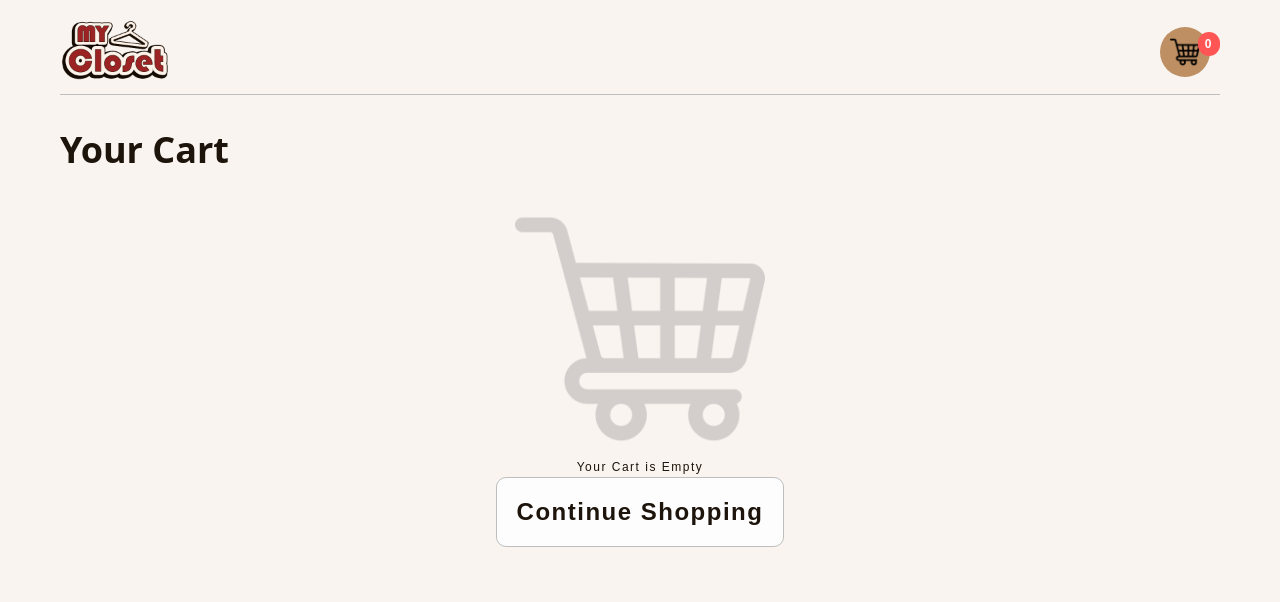
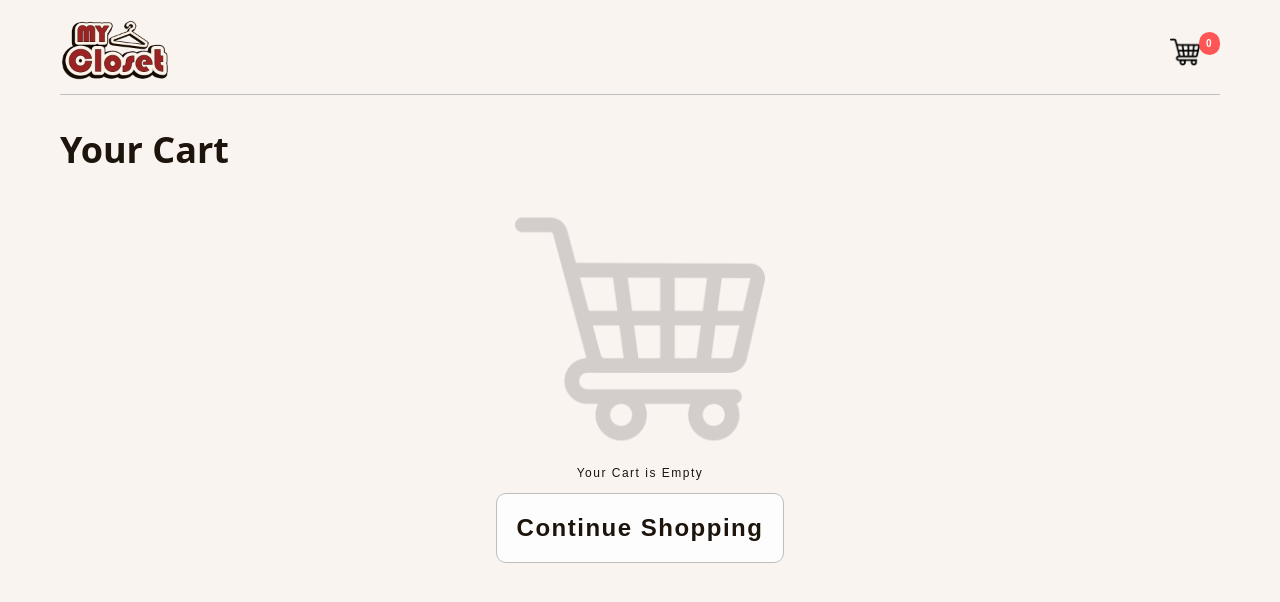
Before and after one commit to athomas97/ecommerce_website, a React (Vite) app in the folder ecommerce_website/: page /checkout in a window 1280 px wide. Shown: the top 602 px of the page. Built offline with nearby package versions, Linux system fonts and the light colour scheme; a web font is replaced by a local one.

Commit message:
minor styling updates

```diff
--- a/ecommerce_website/src/App.css
+++ b/ecommerce_website/src/App.css
@@ -17,7 +17,7 @@
   --h2-font-size: 28px;
   --h3-font-size: 24px;
   --p-font-size: 12px;
-  --label-font-size: 12px;
+  --label-font-size: 10px;
   --border-radius: 10px;
   --border-radius-lrg: 40px;
   --bold: 700;
@@ -73,14 +73,9 @@
     inset: 50% auto auto 50%;
     width: 50px;
     height: 50px;
-<<<<<<< HEAD
-    border-radius: 50%;
-    background-color: var(--gray-2);
-=======
     left: 18px;
     border-radius: 100%;
     background-color: var(--orange);
->>>>>>> main
     opacity: 0;
     transform: translate(-50%, -50%);
     z-index: -1;
@@ -159,6 +154,7 @@
 #cart-item.product-card {
   border: 1px solid var(--gray-3);
   border-radius: var(--border-radius);
+  padding: var(--spacing-3);
 }
 
 .product-card-header {
@@ -198,7 +194,7 @@
 
 .product-clickable-area:hover .product-img-container::after,
 .product-clickable-area.product-img-container:hover::after {
-  opacity: 0.4;
+  opacity: 0.2;
 }
 
 .product-clickable-area:hover .sold-out {
@@ -272,10 +268,6 @@
 }
 
 #product-availability {
-  position: absolute;
-  z-index: 2;
-  bottom: 15px;
-  left: 0;
   width: fit-content;
   padding: 6px 8px;
   padding-inline: var(--spacing-3);
@@ -283,6 +275,13 @@
   border-radius: var(--border-radius);
   background-color: var(--primary-color);
   color: var(--dark-brown);
+}
+
+#product-item #product-availability {
+  position: absolute;
+  z-index: 2;
+  bottom: 15px;
+  left: 0;
 }
 
 /* Filter Bar */
@@ -297,6 +296,8 @@
 }
 
 #filter-bar {
+  display: flex;
+  flex-direction: column;
   gap: var(--spacing-3);
   align-items: flex-start;
   width: 170px;
@@ -345,6 +346,7 @@ select, #search-bar,
 select,
 #search-bar,
 .price-input-container,
+input:disabled,
 input:not(.price-input-container input, #search-bar input, #quantity-input input) {
   padding: 10px 15px;
   border: 1px solid var(--dark-brown);
@@ -354,7 +356,8 @@ input:not(.price-input-container input, #search-bar input, #quantity-input input
 
 select:hover,
 #search-bar:hover,
-.price-input-container:hover {
+.price-input-container:hover,
+.quantity-input-container:hover {
     outline: 2px solid var(--dark-brown);
 }
 
@@ -472,7 +475,7 @@ input[type=number] {
   display: flex;
   flex-direction: column;
   justify-content: center;
-  padding: 10px;
+  padding: 5px;
   width: 50px;
   background-color: var(--white);
   cursor: text;
@@ -587,6 +590,12 @@ button {
   align-items: flex-start;
 }
 
+.availability-sizing-and-category {
+  display: flex;
+  gap: 20px;
+  align-items: center;
+}
+
 #product-container-grid {
   display: grid;
   grid-template-columns: repeat(auto-fit, minmax(min(var(--mobile-width), 100%), 1fr));
@@ -595,6 +604,17 @@ button {
 #product-container-grid > div {
   display: flex;
   padding: var(--spacing-2);
+}
+
+.product-pg-img-container {
+  display: flex;
+  justify-content: center;
+  max-height: 500px;
+}
+
+.product-pg-img-container img {
+  height: auto;
+  width: auto;
 }
 
 #product-description-container {
@@ -633,6 +653,12 @@ button {
   #checkout-product-grid {
     width: 100%;
   }
+}
+
+#empty-checkout {
+  display: flex;
+  flex-direction: column;
+  gap: var(--spacing-2);
 }
 
 #free-shipping-container {
--- a/ecommerce_website/src/components/FilterBar.jsx
+++ b/ecommerce_website/src/components/FilterBar.jsx
@@ -77,7 +77,7 @@ function FilterBar({ onFilterChange }) {
     }, []);
 
     return (
-        <div id="filter-bar" className="flex-col">
+        <div id="filter-bar">
             <h4 className="filter-title"><b>Filter</b></h4>
             <div
                 className="filter-title filter-btn secondary-btn"
--- a/ecommerce_website/src/pages/Checkout.jsx
+++ b/ecommerce_website/src/pages/Checkout.jsx
@@ -97,7 +97,7 @@ function Checkout({parent_cart, onCartChange}) {
                 </div>
             ) :(
                 <div id="checkout-container">
-                    <div className="center">
+                    <div id="empty-checkout" className="center">
                         <img
                             className="icon-big"
                             src={ICONS.CART}
--- a/ecommerce_website/src/pages/Product.jsx
+++ b/ecommerce_website/src/pages/Product.jsx
@@ -50,12 +50,10 @@ function Product({parent_cart, onCartChange}) {
     return (
         <div className="page">
             <div id="product-container-grid">
-                {/* TODO: Image sizes out weird */}
-                <div>
+                <div className="product-pg-img-container">
                     <img
                         src={getProductImageUrl(img_path)}
                         alt={name}
-                        style={{ width: '100%' }}
                     />
                 </div>
                 <div
@@ -64,7 +62,10 @@ function Product({parent_cart, onCartChange}) {
                 >
                     <div className="header flex-col align-txt-left">
                         <h1>{name}</h1>
-                        <p>Size {size} • {category_name}</p>
+                        <div className="availability-sizing-and-category">
+                            {availability === "Out of Stock" && <h5 id="product-availability">{availability}</h5>}
+                            <p>Size {size} • {category_name}</p>
+                        </div>
                     </div>
                     <h2>${cost}</h2>
                     <div
```
